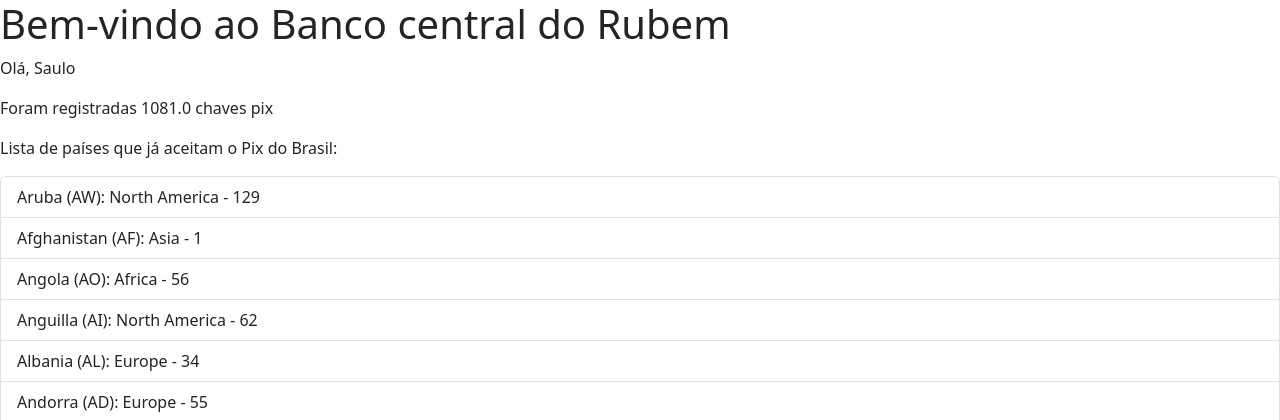
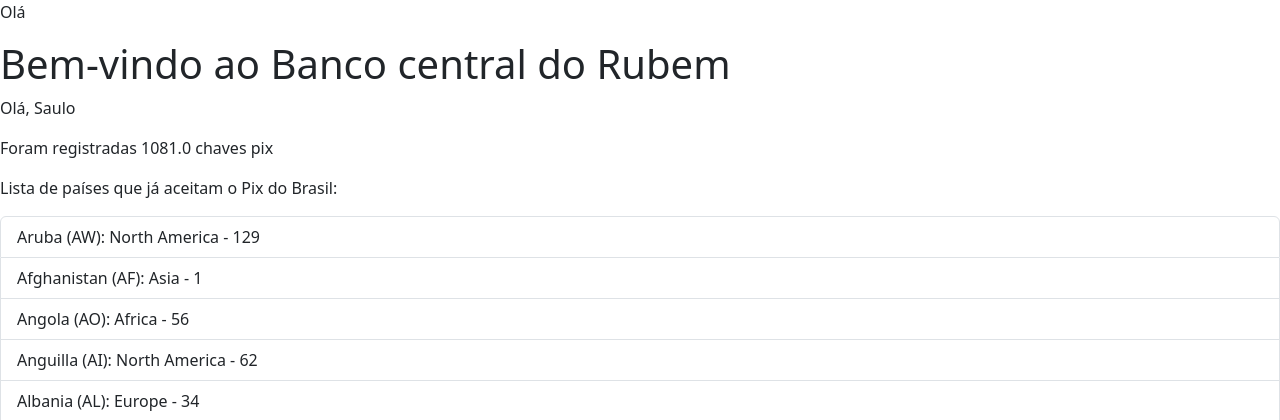
Before and after one commit to sauloafoliveira/dev-web-2-26-1, a Django app: page /bc in a window 1280 px wide. Shown: the top 420 px of the page. Run offline with Django 5.2, Linux system fonts and the light colour scheme; data comes from the database, SQL or seed files in the repository.

Commit message:
Update index_bc.html

```diff
--- a/urubudopix/bc/templates/index_bc.html
+++ b/urubudopix/bc/templates/index_bc.html
@@ -7,6 +7,8 @@
     <link href="https://cdn.jsdelivr.net/npm/bootstrap@5.3.8/dist/css/bootstrap.min.css" rel="stylesheet" integrity="sha384-sRIl4kxILFvY47J16cr9ZwB07vP4J8+LH7qKQnuqkuIAvNWLzeN8tE5YBujZqJLB" crossorigin="anonymous">
 </head>
 <body>
+
+    <p> Olá</p>
 
     <h1>
         Bem-vindo ao Banco central do Rubem
```
